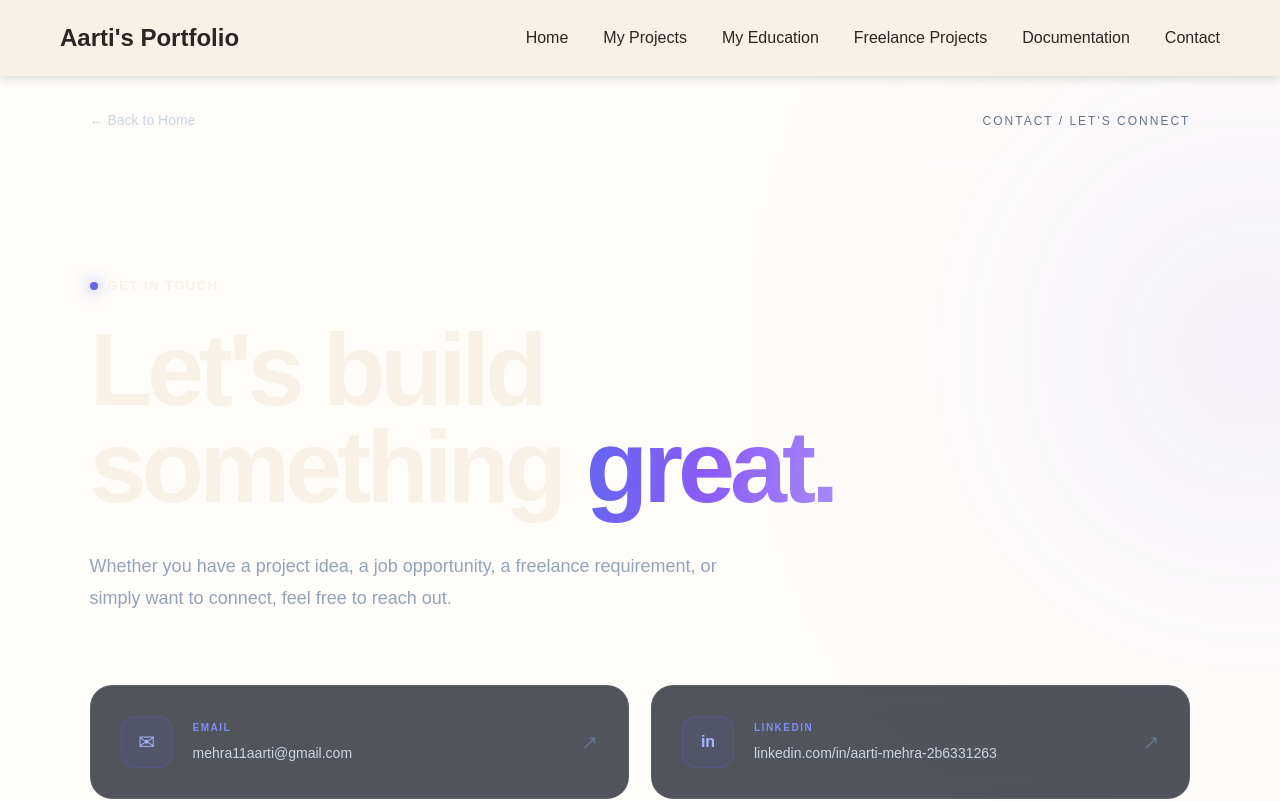
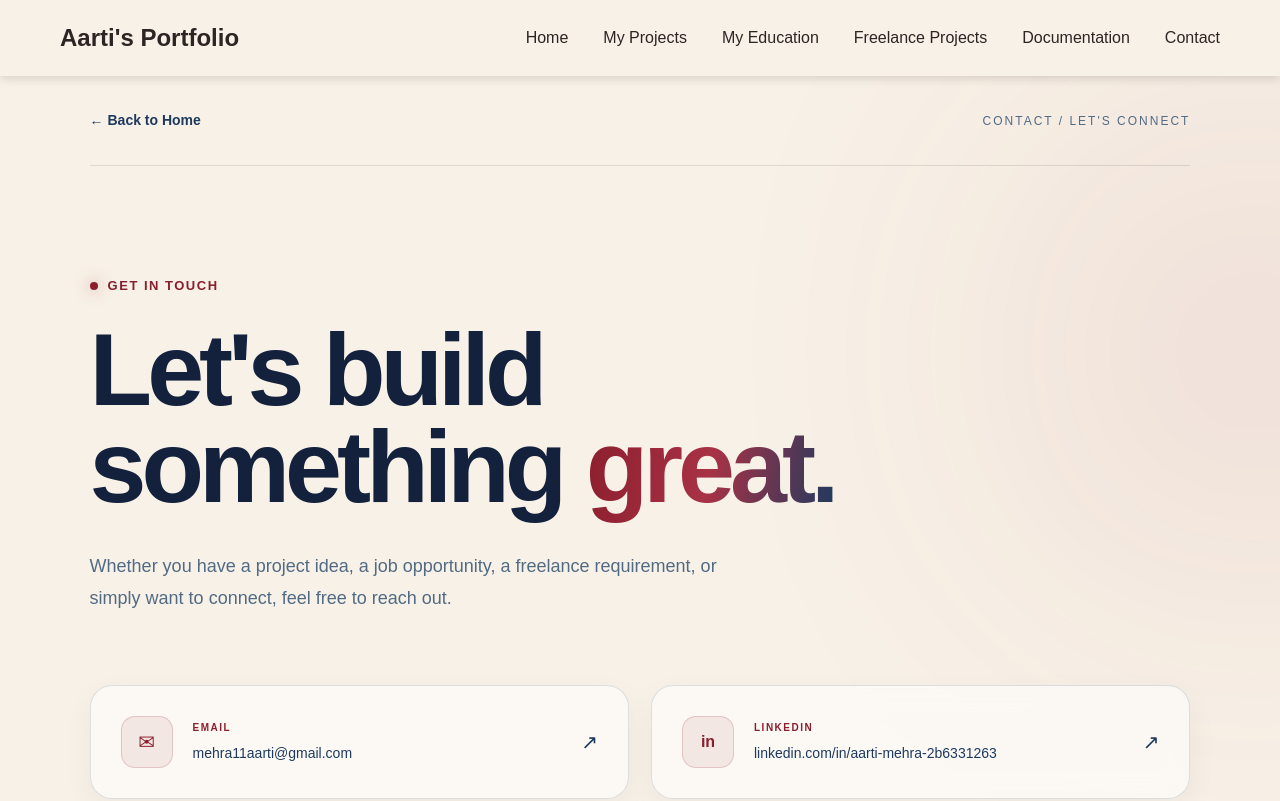
Before and after one commit to Aartimehr/Portfoliov-2, a Next.js app: page /contact in a window 1280 px wide. Shown: the top 801 px of the page. Built offline with nearby package versions, Linux system fonts and the light colour scheme.

Commit message:
contact us page chnages

```diff
--- a/app/contact/page.tsx
+++ b/app/contact/page.tsx
@@ -1,6 +1,6 @@
 import Link from "next/link";
 
-const contactDetails = [
+const contact = [
   {
     label: "EMAIL",
     value: "mehra11aarti@gmail.com",
@@ -32,8 +32,8 @@ export default function Contact() {
     <main
       style={{
         minHeight: "100vh",
-        background: "#FFFDF9",
-        color: "#F8F1E7",
+        background: "#F8F1E7",
+        color: "#14213D",
         padding: "0 7%",
         position: "relative",
         overflow: "hidden",
@@ -47,7 +47,7 @@ export default function Contact() {
           width: "450px",
           height: "450px",
           borderRadius: "50%",
-          background: "#6366f1",
+          background: "#8B1E2D",
           filter: "blur(150px)",
           opacity: 0.12,
           top: "50px",
@@ -62,9 +62,9 @@ export default function Contact() {
           width: "350px",
           height: "350px",
           borderRadius: "50%",
-          background: "#8b5cf6",
+          background: "#1E3A5F",
           filter: "blur(140px)",
-          opacity: 0.1,
+          opacity: 0.12,
           bottom: "100px",
           left: "-200px",
           pointerEvents: "none",
@@ -81,7 +81,7 @@ export default function Contact() {
           display: "flex",
           alignItems: "center",
           justifyContent: "space-between",
-          borderBottom: "1px solid rgba(255,255,255,0.08)",
+          borderBottom: "1px solid rgba(20,33,61,0.12)",
           position: "relative",
           zIndex: 2,
         }}
@@ -89,9 +89,10 @@ export default function Contact() {
         <Link
           href="/"
           style={{
-            color: "#cbd5e1",
+            color: "#1E3A5F",
             textDecoration: "none",
             fontSize: "14px",
+            fontWeight: 600,
           }}
         >
           ← Back to Home
@@ -99,7 +100,7 @@ export default function Contact() {
 
         <span
           style={{
-            color: "#64748b",
+            color: "#526B84",
             fontSize: "12px",
             letterSpacing: "2px",
           }}
@@ -124,7 +125,7 @@ export default function Contact() {
             display: "flex",
             alignItems: "center",
             gap: "10px",
-            color: "#F8F1E7",
+            color: "#8B1E2D",
             fontSize: "13px",
             fontWeight: 600,
             letterSpacing: "1.5px",
@@ -137,8 +138,8 @@ export default function Contact() {
               width: "8px",
               height: "8px",
               borderRadius: "50%",
-              background: "#6366f1",
-              boxShadow: "0 0 15px #6366f1",
+              background: "#8B1E2D",
+              boxShadow: "0 0 15px rgba(139,30,45,0.5)",
             }}
           />
 
@@ -153,6 +154,7 @@ export default function Contact() {
             lineHeight: 0.95,
             letterSpacing: "-5px",
             fontWeight: 700,
+            color: "#14213D",
           }}
         >
           Let&apos;s build
@@ -161,7 +163,7 @@ export default function Contact() {
           <span
             style={{
               background:
-                "linear-gradient(100deg, #6366f1, #8b5cf6, #a78bfa)",
+                "linear-gradient(100deg, #8B1E2D, #A83246, #1E3A5F)",
               WebkitBackgroundClip: "text",
               WebkitTextFillColor: "transparent",
             }}
@@ -174,7 +176,7 @@ export default function Contact() {
           style={{
             maxWidth: "650px",
             marginTop: "35px",
-            color: "#94a3b8",
+            color: "#526B84",
             fontSize: "18px",
             lineHeight: 1.8,
           }}
@@ -197,7 +199,7 @@ export default function Contact() {
           zIndex: 2,
         }}
       >
-        {contactDetails.map((contact, index) => (
+        {contact.map((contact) => (
           <a
             key={contact.label}
             href={contact.href}
@@ -217,11 +219,12 @@ export default function Contact() {
               justifyContent: "space-between",
               padding: "30px",
               borderRadius: "22px",
-              border: "1px solid rgba(255,255,255,0.08)",
-              background: "rgba(15,18,30,0.72)",
+              border: "1px solid rgba(30,58,95,0.14)",
+              background: "rgba(255,255,255,0.55)",
               backdropFilter: "blur(15px)",
               textDecoration: "none",
-              color: "#f8fafc",
+              color: "#14213D",
+              boxShadow: "0 10px 30px rgba(20,33,61,0.05)",
             }}
           >
             <div
@@ -241,11 +244,13 @@ export default function Contact() {
                   alignItems: "center",
                   justifyContent: "center",
                   borderRadius: "14px",
-                  background: "rgba(99,102,241,0.1)",
-                  border: "1px solid rgba(99,102,241,0.2)",
-                  color: "#a5b4fc",
-                  fontSize: contact.label === "LINKEDIN" ? "16px" : "20px",
-                  fontWeight: contact.label === "LINKEDIN" ? 700 : 400,
+                  background: "rgba(139,30,45,0.08)",
+                  border: "1px solid rgba(139,30,45,0.18)",
+                  color: "#8B1E2D",
+                  fontSize:
+                    contact.label === "LINKEDIN" ? "16px" : "20px",
+                  fontWeight:
+                    contact.label === "LINKEDIN" ? 700 : 400,
                 }}
               >
                 {contact.icon}
@@ -254,7 +259,7 @@ export default function Contact() {
               <div>
                 <div
                   style={{
-                    color: "#818cf8",
+                    color: "#8B1E2D",
                     fontSize: "10px",
                     fontWeight: 700,
                     letterSpacing: "1.5px",
@@ -266,7 +271,7 @@ export default function Contact() {
 
                 <div
                   style={{
-                    color: "#cbd5e1",
+                    color: "#1E3A5F",
                     fontSize: "14px",
                     wordBreak: "break-word",
                   }}
@@ -280,7 +285,7 @@ export default function Contact() {
 
             <span
               style={{
-                color: "#64748b",
+                color: "#1E3A5F",
                 fontSize: "20px",
               }}
             >
@@ -299,16 +304,17 @@ export default function Contact() {
           padding: "70px 50px",
           textAlign: "center",
           borderRadius: "30px",
-          border: "1px solid rgba(99,102,241,0.25)",
+          border: "1px solid rgba(139,30,45,0.18)",
           background:
-            "radial-gradient(circle at 50% 0%, rgba(99,102,241,0.18), transparent 60%), rgba(15,18,30,0.7)",
+            "radial-gradient(circle at 50% 0%, rgba(139,30,45,0.12), transparent 60%), rgba(255,255,255,0.45)",
           position: "relative",
           zIndex: 2,
+          boxShadow: "0 15px 45px rgba(20,33,61,0.06)",
         }}
       >
         <span
           style={{
-            color: "#818cf8",
+            color: "#8B1E2D",
             fontSize: "11px",
             fontWeight: 700,
             letterSpacing: "2px",
@@ -324,11 +330,12 @@ export default function Contact() {
             fontSize: "clamp(35px, 5vw, 62px)",
             lineHeight: 1.05,
             letterSpacing: "-3px",
+            color: "#14213D",
           }}
         >
           Have an idea?
           <br />
-          <span style={{ color: "#818cf8" }}>
+          <span style={{ color: "#8B1E2D" }}>
             Let&apos;s talk about it.
           </span>
         </h2>
@@ -337,7 +344,7 @@ export default function Contact() {
           style={{
             maxWidth: "550px",
             margin: "0 auto 30px",
-            color: "#94a3b8",
+            color: "#526B84",
             fontSize: "15px",
             lineHeight: 1.7,
           }}
@@ -354,12 +361,12 @@ export default function Contact() {
             gap: "12px",
             padding: "15px 25px",
             borderRadius: "12px",
-            background: "#6366f1",
-            color: "#fff",
+            background: "#8B1E2D",
+            color: "#FFFFFF",
             textDecoration: "none",
             fontSize: "14px",
             fontWeight: 600,
-            boxShadow: "0 10px 35px rgba(99,102,241,0.25)",
+            boxShadow: "0 10px 35px rgba(139,30,45,0.25)",
           }}
         >
           Send Me an Email ↗
@@ -375,9 +382,9 @@ export default function Contact() {
           padding: "30px 0 40px",
           display: "flex",
           justifyContent: "space-between",
-          color: "#475569",
+          color: "#526B84",
           fontSize: "12px",
-          borderTop: "1px solid rgba(255,255,255,0.07)",
+          borderTop: "1px solid rgba(20,33,61,0.12)",
           position: "relative",
           zIndex: 2,
         }}
```
